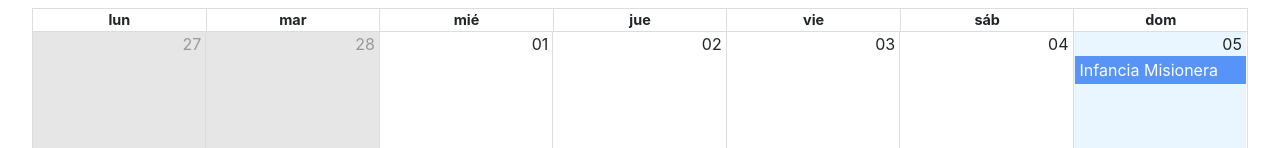
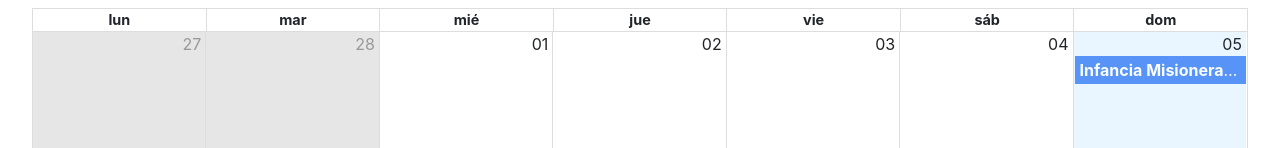
Before and after one commit to PeterGabrielVE/calendar-react, a React (Vite) app: page / in a window 1280 px wide. Shown: the part 148-296 px from the top of the page. Built offline with nearby package versions, Linux system fonts and the light colour scheme; some icons are missing.

Commit message:
personalizar cuadro de evento

```diff
--- /dev/null
+++ b/src/calendar/components/CalendarEvent.jsx
@@ -0,0 +1,11 @@
+
+export const CalendarEvent = ({ event }) => {
+
+    const { title, user } = event;
+    return (
+    <>
+        <strong>{ title }</strong>
+        <span>- { user.name }</span>
+    </>
+  )
+}
--- a/src/calendar/index.js
+++ b/src/calendar/index.js
@@ -1,5 +1,6 @@
 
 
 export * from './components/Navbar';
+export * from './components/CalendarEvent';
 
 export * from './pages/CalendarPage';
--- a/src/calendar/pages/CalendarPage.jsx
+++ b/src/calendar/pages/CalendarPage.jsx
@@ -1,6 +1,6 @@
 import { Calendar, dateFnsLocalizer } from 'react-big-calendar'
 import 'react-big-calendar/lib/css/react-big-calendar.css';
-import { Navbar } from '../';
+import { Navbar, CalendarEvent } from '../';
 
 import {  addHours } from 'date-fns';
 import { localizer, getMessagesEs } from '../../helpers';
@@ -20,7 +20,6 @@
 export const CalendarPage = () => {
 
   const eventStyleGetter = ( event, start, end, isSelected ) =>{
-    console.log({ event, start, end, isSelected  })
 
     const style = {
       backgroundColor: '#347CF7',
@@ -46,6 +45,7 @@
       style={{ height: 'calc( 100vh - 80px )' }}
       messages={ getMessagesEs() }
       eventPropGetter={ eventStyleGetter }
+      components={{ event: CalendarEvent }}
       />
     </>
   )
```
